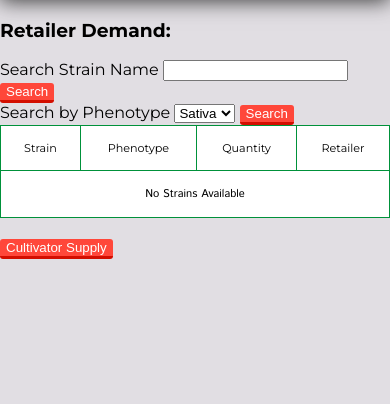
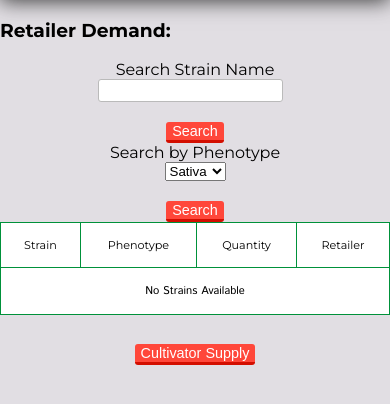
Before and after one commit to OskarRadon/Herbonomics, a PHP site: template Herbonomics_php/views/dispensary_demand.html.twig in a window 390 px wide. Shown: the part 80-484 px from the top of the page. Run offline with PHP 8.4, Linux system fonts and the light colour scheme; the template is opened without the code that fills it, so the values that code supplies are empty; some libraries are stand-ins or nearby versions.

Commit message:
Style forms for tablet media query

```diff
--- a/Herbonomics_php/web/css/profile.css
+++ b/Herbonomics_php/web/css/profile.css
@@ -128,6 +128,36 @@ header {
       color: white;
       border-bottom: 3px solid #d30e00; }
 
+* form {
+  display: flex;
+  flex-direction: column;
+  align-items: center; }
+  @media (min-width: 600px) {
+    * form {
+      flex-direction: row;
+      flex-wrap: wrap;
+      width: 300px; } }
+  @media (min-width: 600px) {
+    * form label {
+      margin: 0 10px 10px 0; } }
+  * form input, * form footer button, footer * form button {
+    border: 1px solid #bababa;
+    border-radius: 3px;
+    padding: 3px;
+    margin: 0 10px 10px 0; }
+  * form select {
+    margin: 0 0 10px; }
+    @media (min-width: 600px) {
+      * form select {
+        width: 100px; } }
+  * form button {
+    margin-top: 10px;
+    border: none;
+    font-size: .9em;
+    background: #FF473A;
+    color: white;
+    border-bottom: 3px solid #d30e00; }
+
 .wrapper {
   max-width: 1200px;
   margin: 0 auto; }
@@ -243,12 +273,10 @@ table {
       margin-right: 20px; }
 
 .supply h3 {
+  margin-top: 20px;
   text-align: center; }
-.supply label {
-  margin-bottom: 20px; }
-.supply input, .supply footer button, footer .supply button {
-  margin: 0 20px 20px 0; }
-.supply table {
-  margin: 0 auto; }
+  @media (min-width: 600px) {
+    .supply h3:first-of-type {
+      text-align: left; } }
 
 /*# sourceMappingURL=profile.css.map */
--- a/Herbonomics_php/web/scss/layout/_global.scss
+++ b/Herbonomics_php/web/scss/layout/_global.scss
@@ -113,6 +113,44 @@ header {
   }
 }
 
+* form {
+  display: flex;
+  flex-direction: column;
+  align-items: center;
+  @include tablet {
+    flex-direction: row;
+    flex-wrap: wrap;
+    width: 300px;
+  }
+  label {
+    @include tablet {
+      margin: 0 10px 10px 0;
+    }
+  }
+  input {
+    border: 1px solid $color-border;
+    border-radius: 3px;
+    padding: 3px;
+    margin: 0 10px 10px 0;
+  }
+  select {
+    margin: 0 0 10px;
+    @include tablet {
+      width: 100px;
+    }
+  }
+  button {
+    margin-top: 10px;
+    // width: 80px;
+    // padding: 5px;
+    border: none;
+    font-size: .9em;
+    background: $color-red;
+    color: $color-white;
+    border-bottom: 3px solid $color-darkred;
+  }
+}
+
 .wrapper {
   max-width: $wrapper-width;
   margin: 0 auto;
--- a/Herbonomics_php/web/scss/profile.scss
+++ b/Herbonomics_php/web/scss/profile.scss
@@ -54,15 +54,12 @@ table {
 
 .supply {
   h3 {
-  text-align: center;
-}
-  label {
-    margin-bottom: 20px;
-  }
-  input {
-    margin: 0 20px 20px 0;
-  }
-  table {
-    margin: 0 auto;
+    margin-top: 20px;
+    text-align: center;
+    &:first-of-type {
+      @include tablet {
+        text-align: left;
+      }
+    }
   }
 }
```
Also changed, not shown: Herbonomics_php/web/css/main.css (+30 -0 lines), Herbonomics_php/web/css/sign-up.css (+30 -0 lines).
